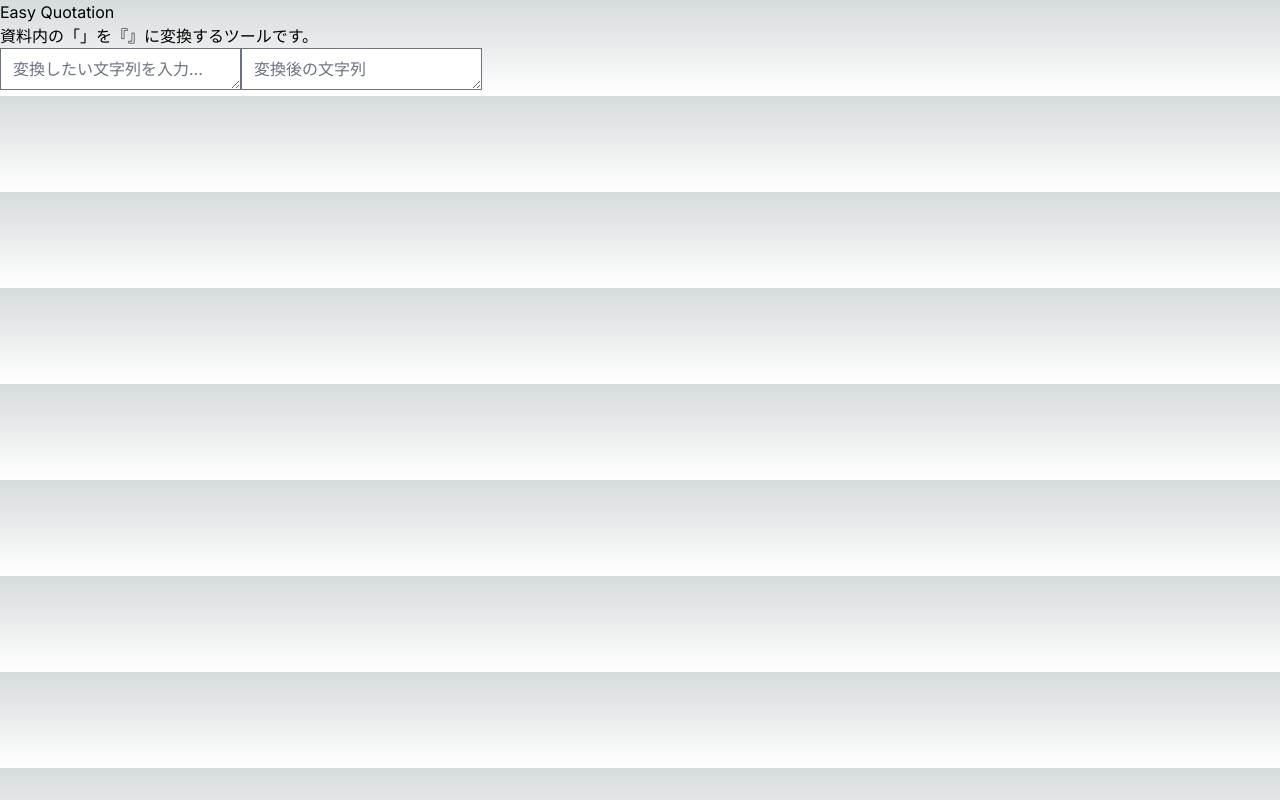
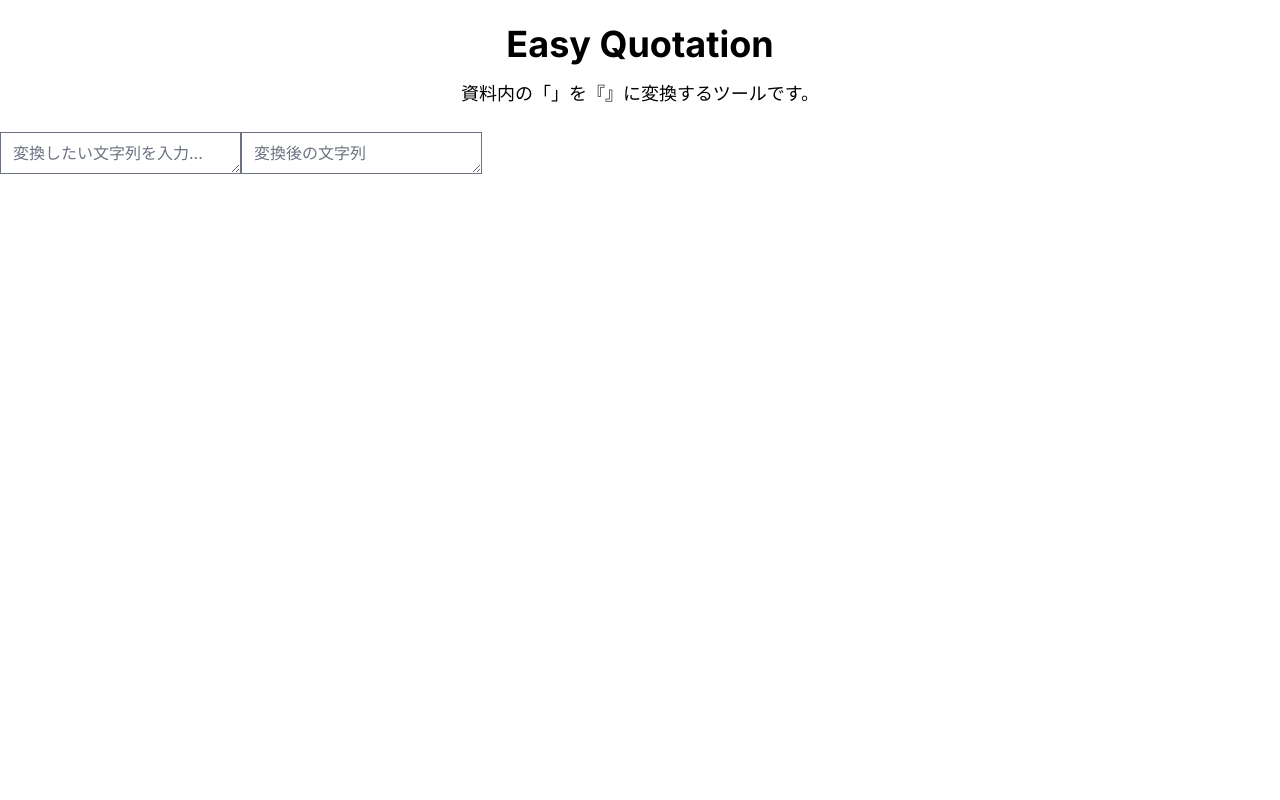
Before and after one commit to O-Jun-S/easy-quotation, a Next.js app: page / in a window 1280 px wide. Built offline with nearby package versions, Linux system fonts and the light colour scheme.

Commit message:
Align the descriptions center.

```diff
--- a/src/app/globals.css
+++ b/src/app/globals.css
@@ -1,27 +1,3 @@
 @tailwind base;
 @tailwind components;
 @tailwind utilities;
-
-:root {
-  --foreground-rgb: 0, 0, 0;
-  --background-start-rgb: 214, 219, 220;
-  --background-end-rgb: 255, 255, 255;
-}
-
-@media (prefers-color-scheme: dark) {
-  :root {
-    --foreground-rgb: 255, 255, 255;
-    --background-start-rgb: 0, 0, 0;
-    --background-end-rgb: 0, 0, 0;
-  }
-}
-
-body {
-  color: rgb(var(--foreground-rgb));
-  background: linear-gradient(
-      to bottom,
-      transparent,
-      rgb(var(--background-end-rgb))
-    )
-    rgb(var(--background-start-rgb));
-}
--- a/src/app/page.tsx
+++ b/src/app/page.tsx
@@ -7,9 +7,9 @@ const inter = Inter({ subsets: ['latin'] })
 export default function Home() {
   return (
     <main>
-      <div className="description">
-        <h1>Easy Quotation</h1>
-        <h2>資料内の「」を『』に変換するツールです。</h2>
+      <div className="flex flex-col items-center space-y-4 m-6">
+        <h1 className="text-4xl font-bold">Easy Quotation</h1>
+        <h2 className="text-lg">資料内の「」を『』に変換するツールです。</h2>
       </div>
 
       <Process />
```
